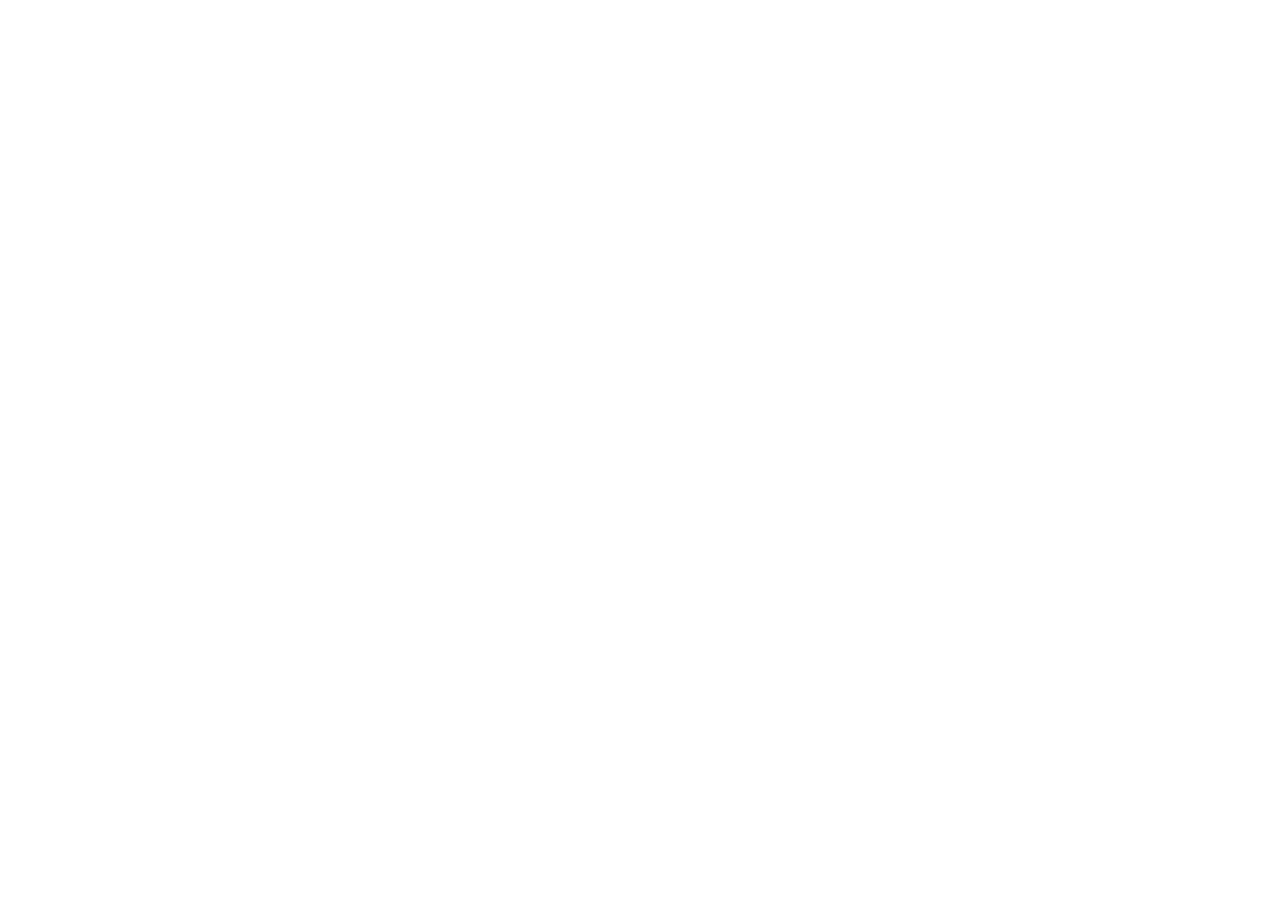
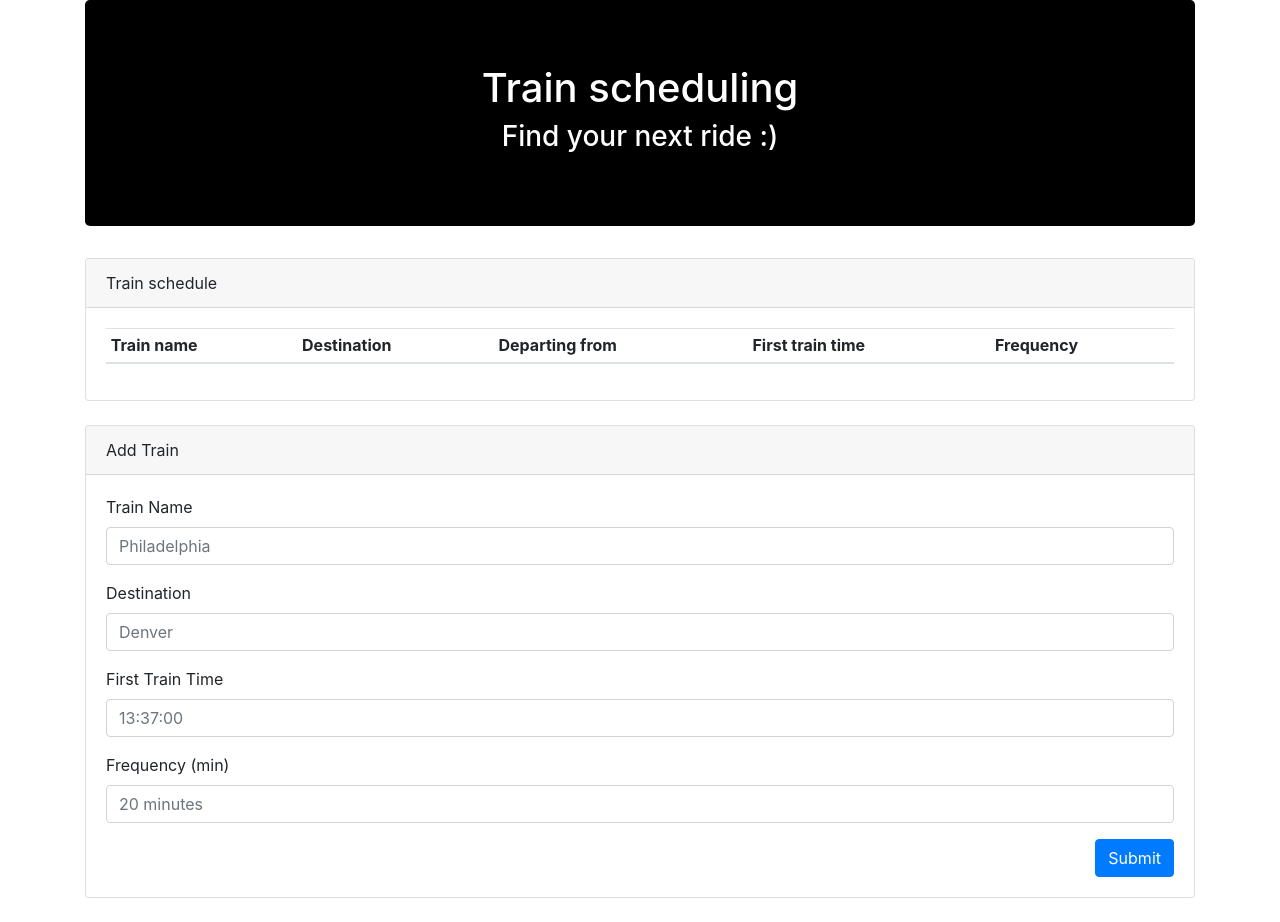
Before and after one commit to nkeyes94/trainSchedule, a plain HTML site: page index.html in a window 1280 px wide. Before the commit the page ends 800 px from the top, so only its background shows below. Drawn offline with nearby package versions, Linux system fonts and the light colour scheme; some packages are replaced by stand-ins of ours.

Commit message:
Updating

```diff
--- a/index.html
+++ b/index.html
@@ -7,8 +7,92 @@
     <title>Document</title>
 </head>
 <body>
-    <div id = "pageContainer">
+    <!-- Bootstrap -->
+  <link rel="stylesheet" href="https://maxcdn.bootstrapcdn.com/bootstrap/4.0.0/css/bootstrap.min.css">
+  <script src="https://cdnjs.cloudflare.com/ajax/libs/jquery/3.2.1/jquery.min.js"></script>
+  <script src="https://maxcdn.bootstrapcdn.com/bootstrap/4.0.0/js/bootstrap.min.js"></script>
+
+  <div id = "pageContainer">
+
+     <!-- Employee Tracker -->
+  <div class="container">
+
+        <!-- Jumbotron -->
+        <div class="jumbotron" style="background-color: black; color: white">
+          <h1 class="text-center">Train scheduling</h1>
+          <h3 class="text-center">Find your next ride :)</h3>
+        </div>
+
+        <div class="row">
+
+          <div class="col-md-12">
+
+            <!-- Current Employees-->
+            <div class="card mb-4">
+              <div class="card-header">Train schedule</div>
+              <div class="card-body">
+                <table class="table table-sm table-hover" id='employee-table'>
+                  <thead>
+                    <tr>
+                      <th scope="col">Train name</th>
+                      <th scope="col">Destination</th>
+                      <th scope="col">Departing from</th>
+                      <th scope="col">First train time</th>
+                      <th scope="col">Frequency</th>
+                    </tr>
+                  </thead>
+                  <tbody>
+                  </tbody>
+                </table>
+              </div>
+            </div>
+          </div>
+        </div>
+
+        <div class="row">
+          <div class="col-md-12">
+            <!-- Add Employee  -->
+            <div class="card mb-4">
+              <div class="card-header">Add Train</div>
+              <div class="card-body">
+
+                <!-- Entry Form -->
+                <form>
+                  <div class="form-group">
+                    <label for="trainNameInput">Train Name</label>
+                    <input class="form-control" id="nameInput" placeholder="Philadelphia" type="text">
+                  </div>
+                  <div class="form-group">
+                    <label for="role-input">Destination</label>
+                    <input class="form-control" id="destinationInput" placeholder="Denver" type="text">
+                  </div>
+                  <div class="form-group">
+                    <label for="start-input">First Train Time</label>
+                    <input class="form-control" id="firstTimeInput" placeholder="13:37:00" type="text">
+                  </div>
+                  <div class="form-group">
+                    <label for="rate-input">Frequency (min)</label>
+                    <input class="form-control" id="frequencyInput" placeholder="20 minutes" type="text">
+                  </div>
+                  <button class="btn btn-primary float-right" id="addTrain">Submit</button>
+                </form>
+
+              </div>
+            </div>
+          </div>
+        </div>
+
+      </div>
 
     </div>
+
+    <!-- The core Firebase JS SDK is always required and must be listed first -->
+    <script src="/__/firebase/6.2.4/firebase-app.js"></script>
+
+    <!-- TODO: Add SDKs for Firebase products that you want to use
+     https://firebase.google.com/docs/web/setup#reserved-urls -->
+
+    <!-- Initialize Firebase -->
+    <script src="/__/firebase/init.js"></script>
 </body>
 </html>
```
Also changed, not shown: assets/logic.js (+64 -0 lines).
